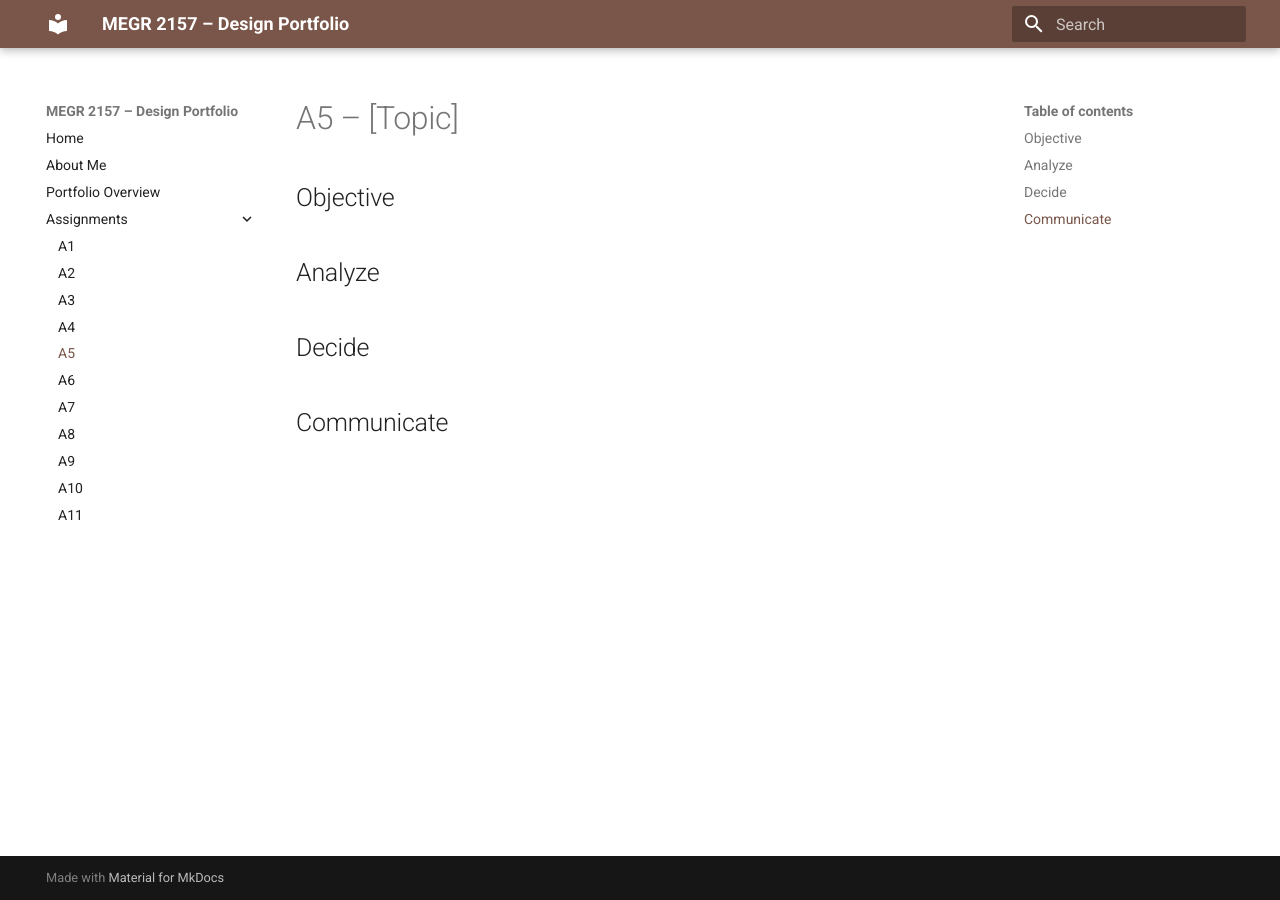
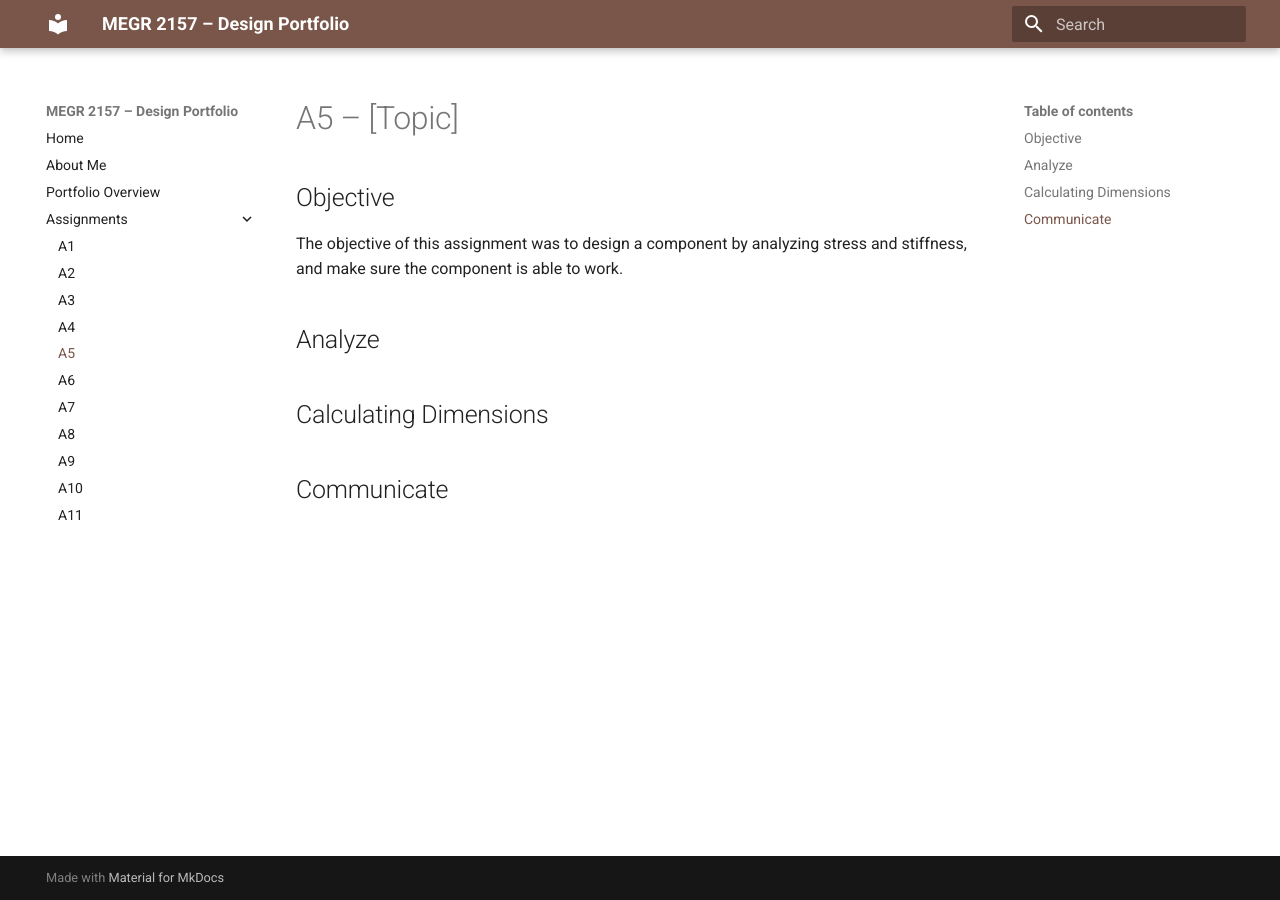
Before and after one commit to AlexanderAlvarado42/alexanderalvarado-s-megr2157-portfolio, an MkDocs documentation site: the page built from docs/assignments/A05/index.md, in a window 1280 px wide. Built offline with MkDocs 1.6.1 and Material for MkDocs 9.7.7, drawn with Linux system fonts in a browser that asks for light colours.

Commit message:
Update index.md

```diff
--- a/docs/assignments/A05/index.md
+++ b/docs/assignments/A05/index.md
@@ -1,12 +1,12 @@
 # A5 – [Topic]
 
 ## Objective
-
+The objective of this assignment was to design a component by analyzing stress and stiffness, and make sure the component is able to work.
 
 ## Analyze
 
 
-## Decide
+## Calculating Dimensions
 
 
 ## Communicate
```
